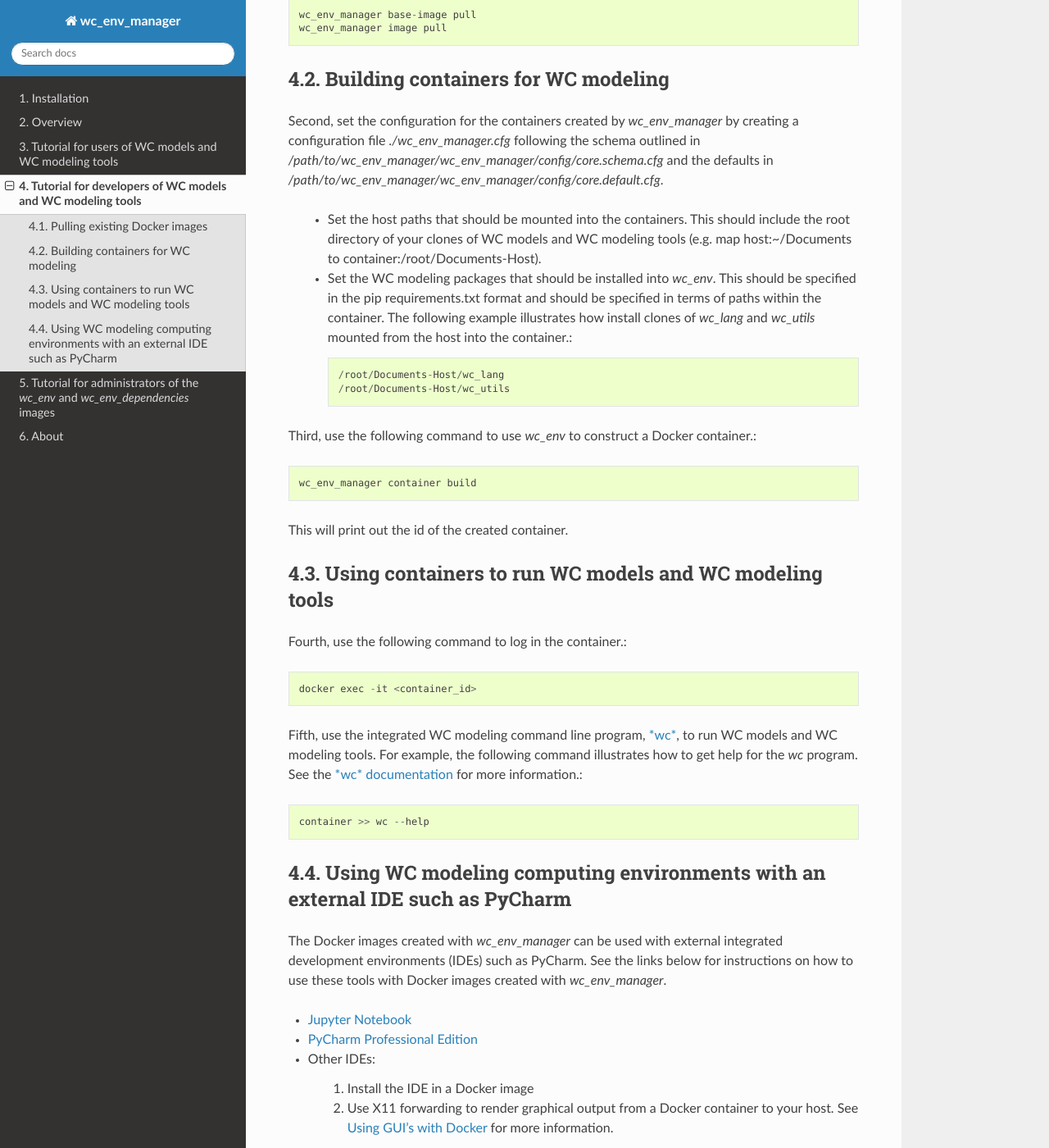
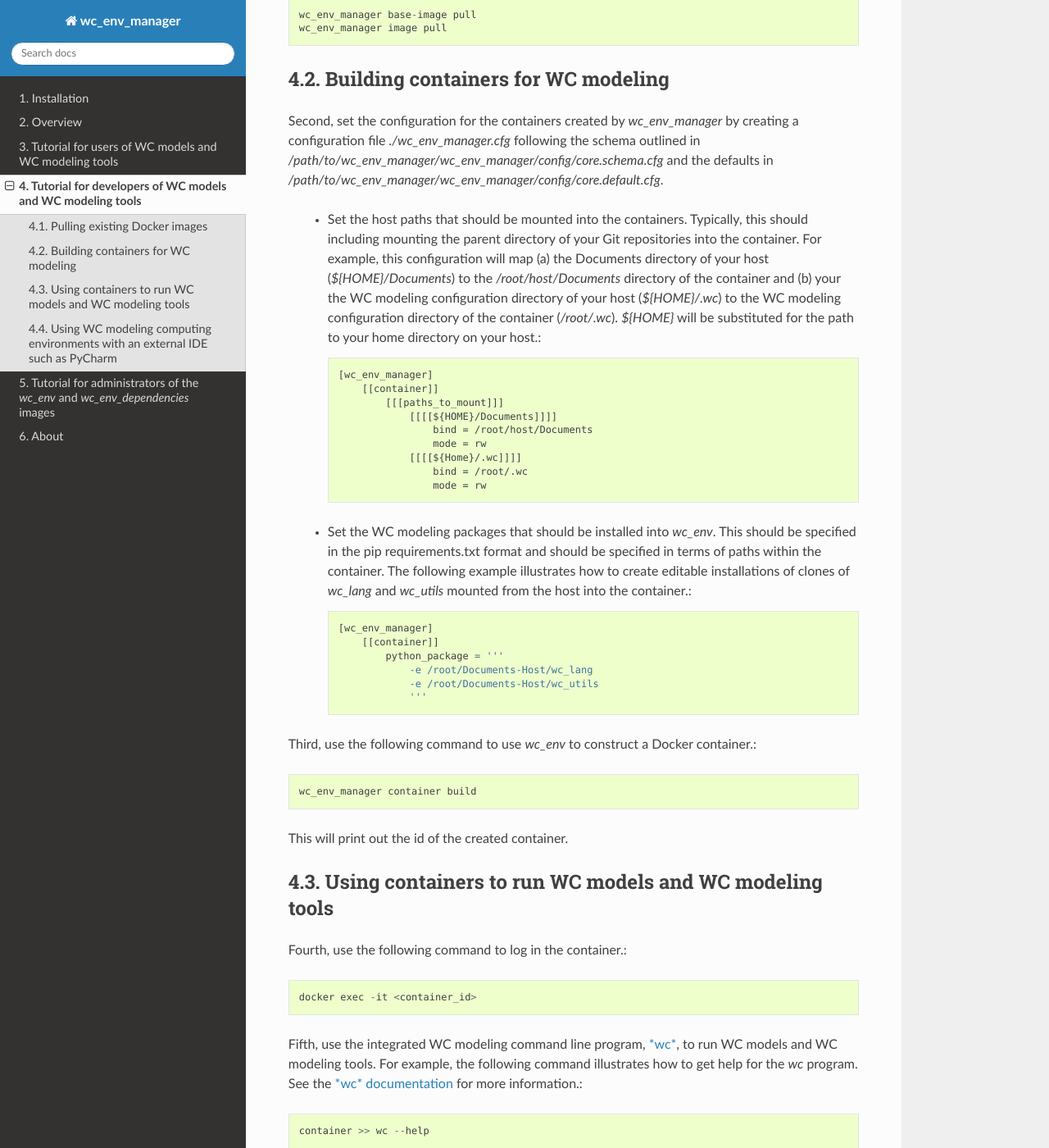
Before and after one commit to KarrLab/wc_env_manager, a Sphinx documentation site: the page built from docs/tutorial_developers.rst, in a window 1280 px wide and 1400 px high, scrolled down 659 px. Shown: the whole window at 82% size. Built offline with Sphinx 7.4.7 and the Read the Docs theme 2.0.0, drawn with Linux system fonts in a browser that asks for light colours; pages that are not in the unit, such as notebooks, are missing from menus.

Commit message:
adding examples of configuration files to docs

```diff
--- a/docs/tutorial_developers.rst
+++ b/docs/tutorial_developers.rst
@@ -26,11 +26,26 @@ Building containers for WC modeling
 
 Second, set the configuration for the containers created by *wc_env_manager* by creating a configuration file `./wc_env_manager.cfg` following the schema outlined in `/path/to/wc_env_manager/wc_env_manager/config/core.schema.cfg` and the defaults in `/path/to/wc_env_manager/wc_env_manager/config/core.default.cfg`.
 
-    * Set the host paths that should be mounted into the containers. This should include the root directory of your clones of WC models and WC modeling tools (e.g. map host:~/Documents to container:/root/Documents-Host).
-    * Set the WC modeling packages that should be installed into *wc_env*. This should be specified in the pip requirements.txt format and should be specified in terms of paths within the container. The following example illustrates how install clones of *wc_lang* and *wc_utils* mounted from the host into the container.::
+    * Set the host paths that should be mounted into the containers. Typically, this should including mounting the parent directory of your Git repositories into the container. For example, this configuration will map (a) the Documents directory of your host (`${HOME}/Documents`) to the `/root/host/Documents` directory of the container and (b) your the WC modeling configuration directory of your host (`${HOME}/.wc`) to the WC modeling configuration directory of the container (`/root/.wc`). `${HOME}` will be substituted for the path to your home directory on your host.::
 
-        /root/Documents-Host/wc_lang
-        /root/Documents-Host/wc_utils
+        [wc_env_manager]
+            [[container]]
+                [[[paths_to_mount]]]
+                    [[[[${HOME}/Documents]]]]
+                        bind = /root/host/Documents
+                        mode = rw
+                    [[[[${Home}/.wc]]]]
+                        bind = /root/.wc
+                        mode = rw
+
+    * Set the WC modeling packages that should be installed into *wc_env*. This should be specified in the pip requirements.txt format and should be specified in terms of paths within the container. The following example illustrates how to create editable installations of clones of *wc_lang* and *wc_utils* mounted from the host into the container.::
+
+        [wc_env_manager]
+            [[container]]
+                python_package = '''
+                    -e /root/Documents-Host/wc_lang
+                    -e /root/Documents-Host/wc_utils
+                    '''
 
 Third, use the following command to use *wc_env* to construct a Docker container.::
 
```
Also changed, not shown: docs/tutorial_admins.rst (+19 -2 lines).
